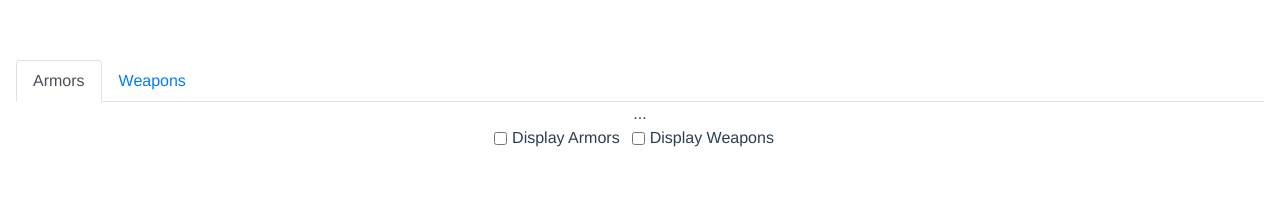
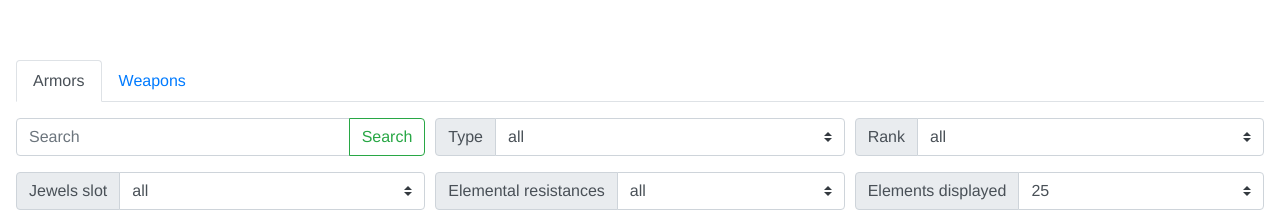
Before and after one commit to GabRider/VI_master_mhw, a Vue app: page / in a window 1280 px wide. Shown: the part 347-563 px from the top of the page. Built offline with nearby package versions, Linux system fonts and the light colour scheme.

Commit message:
tabs fonctionnels

```diff
--- a/src/App.vue
+++ b/src/App.vue
@@ -31,6 +31,7 @@
                         role="tab"
                         aria-controls="armors"
                         aria-selected="true"
+                        @click="tab = 'armors'"
                         >Armors</a
                     >
                 </li>
@@ -43,10 +44,13 @@
                         role="tab"
                         aria-controls="weapons"
                         aria-selected="false"
+                        @click="tab = 'weapons'"
                         >Weapons</a
                     >
                 </li>
             </ul>
+            <!--
+            These div can contain
             <div class="tab-content" id="myTabContent">
                 <div
                     class="tab-pane fade show active"
@@ -54,7 +58,7 @@
                     role="tabpanel"
                     aria-labelledby="armors-tab"
                 >
-                    ...
+                ...
                 </div>
                 <div
                     class="tab-pane fade"
@@ -62,32 +66,14 @@
                     role="tabpanel"
                     aria-labelledby="weapons-tab"
                 >
-                    ...
+                ...
                 </div>
             </div>
-
-            <div class="form-check form-check-inline">
-                <input
-                    class="form-check-input"
-                    type="checkbox"
-                    id="display1"
-                    v-model="displayArmors"
-                />
-                <label class="form-check-label" for="display1">Display Armors</label>
-            </div>
-            <div class="form-check form-check-inline">
-                <input
-                    class="form-check-input"
-                    type="checkbox"
-                    id="display2"
-                    v-model="displayWeapons"
-                />
-                <label class="form-check-label" for="display2">Display Weapons</label>
-            </div>
+            -->
         </div>
 
         <div class="px-3">
-            <div v-if="displayArmors">
+            <div v-if="tab === 'armors'">
                 <FiltersArmors
                     :allArmors.sync="allArmors"
                     :filteredArmors.sync="filteredArmors"
@@ -99,7 +85,7 @@
                     v-on:unselectPiece="handleUnselectPiece"
                 ></Armors>
             </div>
-            <div v-if="displayWeapons">
+            <div v-if="tab === 'weapons'">
                 <FiltersWeapons
                     :allWeapons.sync="allWeapons"
                     v-on:filteredWeapons="filteredWeapons = $event"
@@ -143,8 +129,7 @@ export default {
         return {
             allArmors: InstantLoad.armors,
             allWeapons: InstantLoad.weapons,
-            displayArmors: false,
-            displayWeapons: false,
+            tab: "armors",
             filteredArmors: [],
             filteredWeapons: [],
             myCurrentArmorSet: [],
--- a/src/components/Weapons.vue
+++ b/src/components/Weapons.vue
@@ -1,6 +1,6 @@
 <template>
     <div class="p-10">
-        <div class="row card-columns">
+        <div class="row card-columns ml-2">
             <WeaponCard
                 v-for="weapon in weapons"
                 v-bind:key="weapon.id"
```
